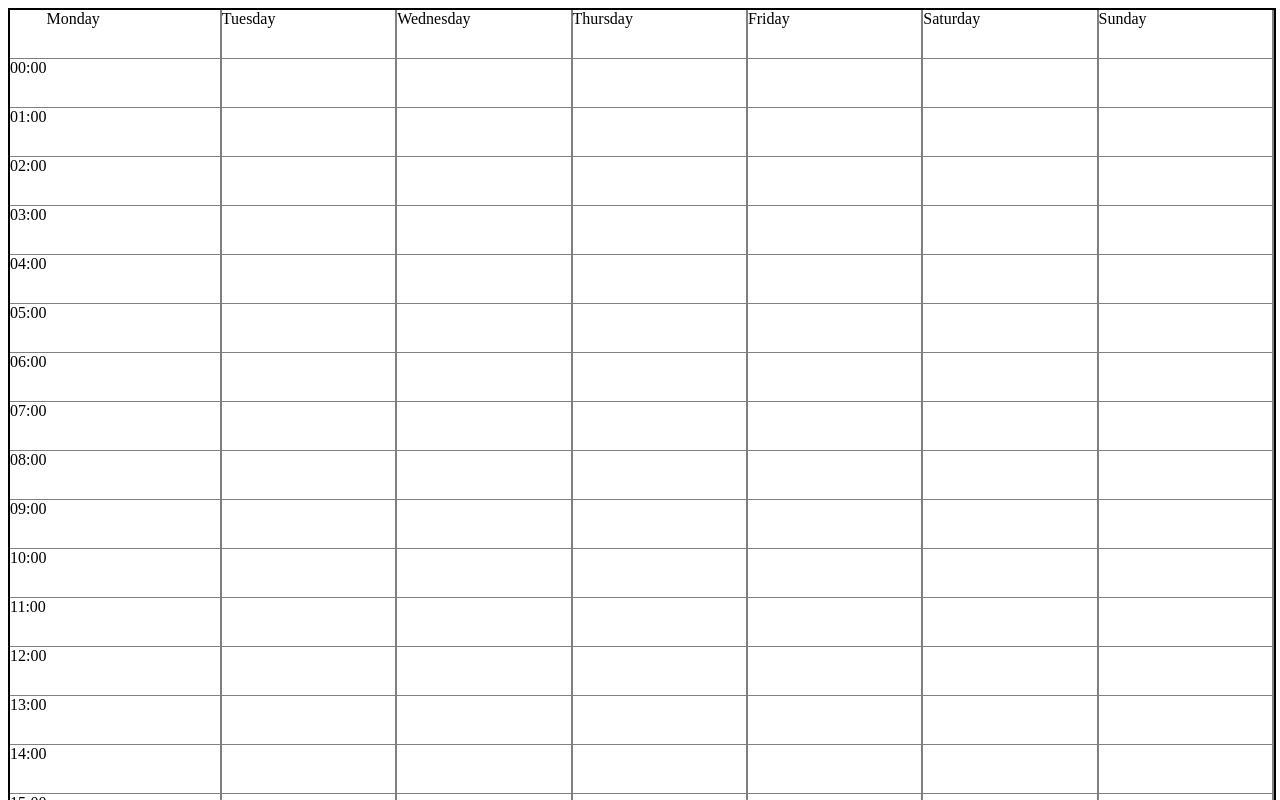
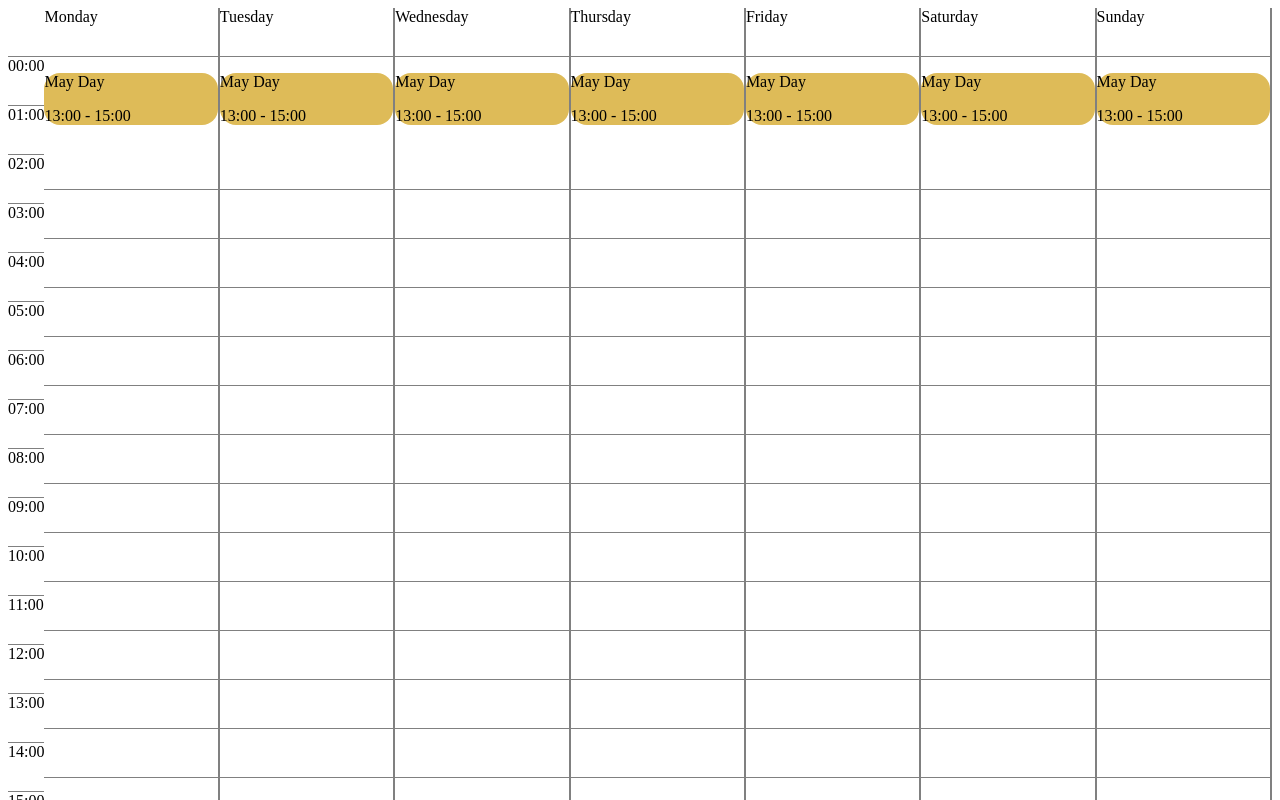
Before and after one commit to maylynn-ng/simple-calendar, a React (Create React App) app: page / in a window 1280 px wide. Shown: the top 800 px of the page. Built offline with nearby package versions, Linux system fonts and the light colour scheme.

Commit message:
feat: create event comp template and theme provider

```diff
--- a/src/App.tsx
+++ b/src/App.tsx
@@ -1,9 +1,19 @@
+import { useState } from 'react';
+import { ThemeProvider } from 'styled-components';
 import { Dashboard } from './components';
+import { EventContext, theme } from './utils';
+import type { IEvent } from './utils';
 
 function App() {
+  const [events, setEvents] = useState<IEvent[]>([]);
+
   return (
     <div className="App">
-      <Dashboard />
+      <ThemeProvider theme={theme}>
+        <EventContext.Provider value={{ events, setEvents }}>
+          <Dashboard />
+        </EventContext.Provider>
+      </ThemeProvider>
     </div>
   );
 }
--- a/src/components/Day/Day.tsx
+++ b/src/components/Day/Day.tsx
@@ -1,11 +1,12 @@
 import styled from 'styled-components';
 
 import { HourContainerDiv } from '../Grid';
+import { Event } from '../Event';
 import { hours } from '../../utils';
 
 const DayContainerDiv = styled.div`
   width: 100%;
-  min-width: 60px;
+  min-width: 4rem;
 
   border-right: solid 2px grey;
 `;
@@ -18,6 +19,13 @@ export const Day = ({ day }: DayProps) => {
   return (
     <DayContainerDiv>
       <HourContainerDiv>{day}</HourContainerDiv>
+
+      <Event
+        name={'May Day'}
+        startTime={'13:00'}
+        endTime={'15:00'}
+        color={'yellow'}
+      />
       {hours.map(hour => (
         <HourContainerDiv />
       ))}
--- /dev/null
+++ b/src/components/Event/Event.tsx
@@ -0,0 +1,29 @@
+import styled, { css } from 'styled-components';
+
+import { IEvent } from '../../utils';
+
+const EventContainerDiv = styled.div<{ color: IEvent['color'] }>`
+  ${({ color, theme }) => css`
+    border-radius: ${theme.borderRadius};
+
+    background-color: ${theme.eventColors[color]};
+  `}
+`;
+
+interface IEventProps {
+  name: IEvent['name'];
+  startTime: IEvent['startTime'];
+  endTime: IEvent['endTime'];
+  color: IEvent['color'];
+}
+
+export const Event = ({ name, startTime, endTime, color }: IEventProps) => {
+  return (
+    <EventContainerDiv color={color}>
+      <p>{name}</p>
+      <p>
+        {startTime} - {endTime}
+      </p>
+    </EventContainerDiv>
+  );
+};
--- /dev/null
+++ b/src/components/Event/index.ts
@@ -0,0 +1 @@
+export * from './Event';
--- a/src/components/Grid/Grid.tsx
+++ b/src/components/Grid/Grid.tsx
@@ -1,4 +1,4 @@
-import styled from 'styled-components';
+import styled, { css } from 'styled-components';
 
 import { Day } from '../Day';
 import { hours, days } from '../../utils';
@@ -9,8 +9,6 @@ const GridContainerDiv = styled.div`
 
   height: 100%;
   width: 100%;
-
-  border: solid 2px black;
 `;
 
 const DaysContainerDiv = styled.div`
@@ -18,9 +16,11 @@ const DaysContainerDiv = styled.div`
 `;
 
 export const HourContainerDiv = styled.div`
-  height: 48px;
+  ${({ theme }) => css`
+    height: ${theme.heights.hour};
 
-  border-bottom: solid 1px grey;
+    border-bottom: solid 1px grey;
+  `}
 `;
 
 export const Grid = () => {
@@ -29,7 +29,9 @@ export const Grid = () => {
       <div>
         <HourContainerDiv />
         {hours.map(time => (
-          <HourContainerDiv>{time}</HourContainerDiv>
+          <HourContainerDiv>
+            <span>{time}</span>
+          </HourContainerDiv>
         ))}
       </div>
       {days.map(day => (
--- /dev/null
+++ b/src/utils/context.ts
@@ -0,0 +1,9 @@
+import React from 'react';
+import { IEvent } from './types';
+
+interface IEventContext {
+  events: IEvent[];
+  setEvents: React.Dispatch<React.SetStateAction<IEvent[]>>;
+}
+
+export const EventContext = React.createContext<IEventContext | null>(null);
--- /dev/null
+++ b/src/utils/index.ts
@@ -0,0 +1,4 @@
+export * from './constants';
+export * from './context';
+export * from './types';
+export * from './theme';
--- /dev/null
+++ b/src/utils/theme.ts
@@ -0,0 +1,17 @@
+import { DefaultTheme } from 'styled-components';
+
+export const theme: DefaultTheme = {
+  heights: {
+    hour: '3rem',
+  },
+
+  borderRadius: '1rem',
+
+  eventColors: {
+    yellow: '#DEBB58',
+    beige: '#C4A295',
+    lightBlue: '#356D7F',
+    darkBlue: '#102932',
+    brown: '#8A4F34',
+  },
+};
--- /dev/null
+++ b/src/utils/types.ts
@@ -0,0 +1,8 @@
+import { theme } from './theme';
+
+export interface IEvent {
+  name: string;
+  startTime: string;
+  endTime: string;
+  color: keyof typeof theme.eventColors;
+}
```
Also changed, not shown: styled.d.ts (added, +17 -0 lines), tsconfig.json (+2 -8 lines), src/utils/constants.ts (renamed from src/utils.ts).
